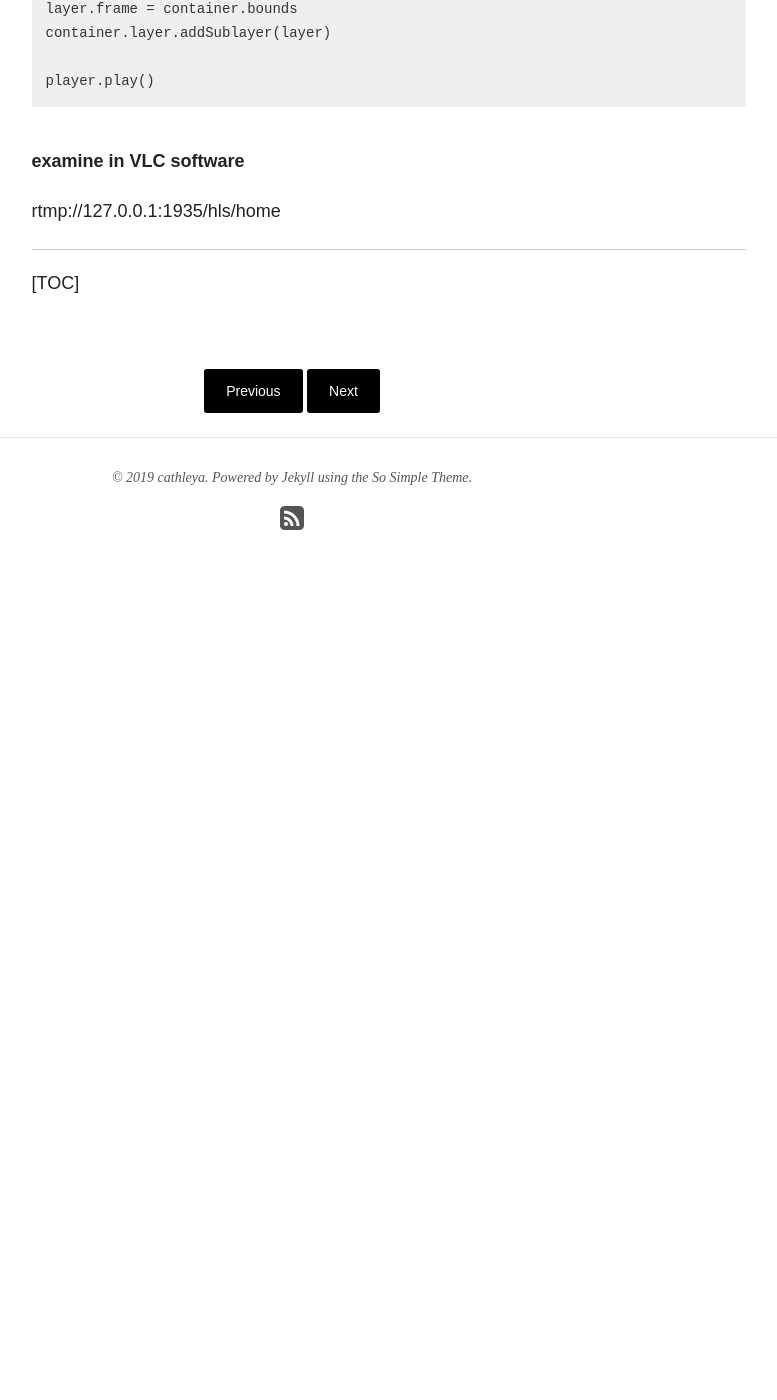
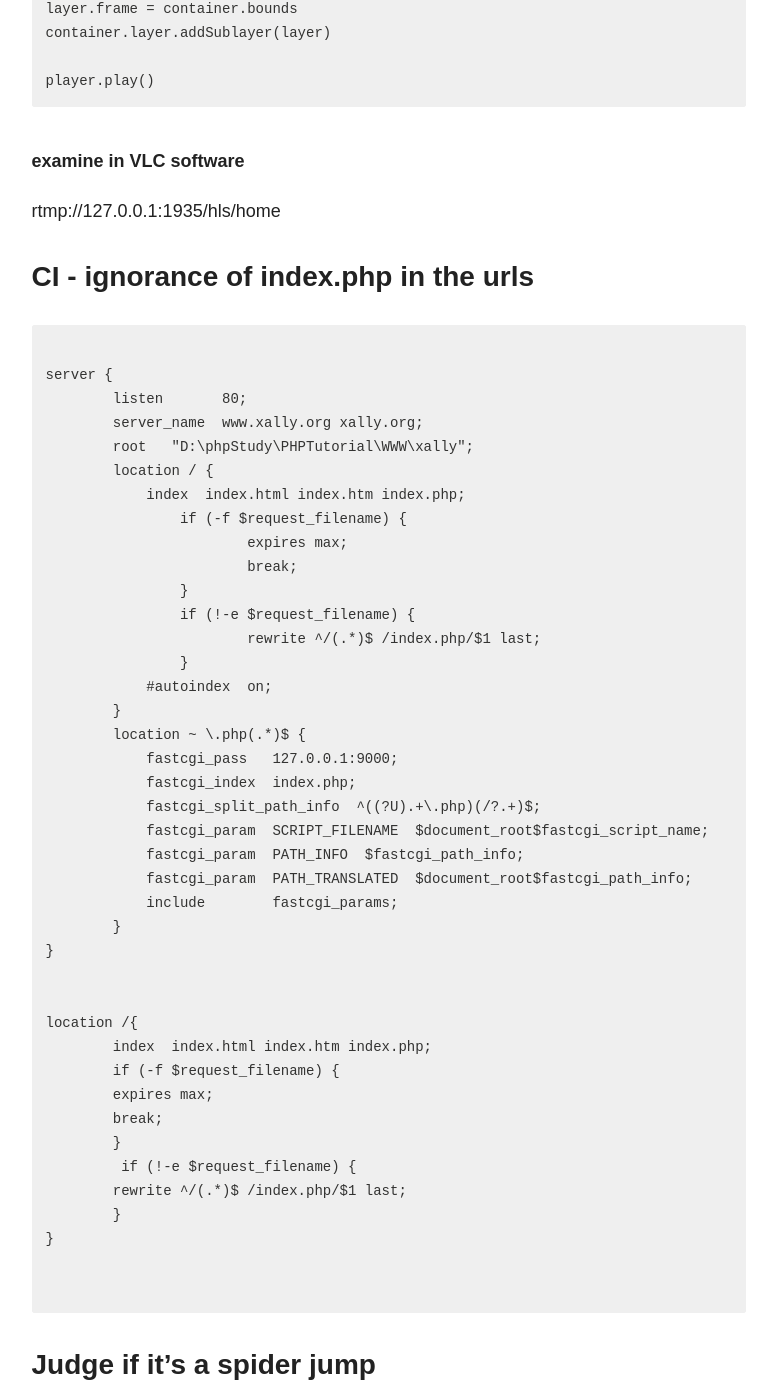
Before and after one commit to cathleya/cathleya.github.io, a Jekyll site: the page built from _posts/blog/2016-01-01-Nginx Configuration.md, in a window 1280 px wide and 1400 px high, scrolled down 7005 px. Shown: the whole window, without its empty margins (348-1125 px from the left). Built offline with Jekyll 4.4.1, drawn with Linux system fonts in a browser that asks for light colours; nearby versions of some CDN libraries; library files that are not in the unit come from our copies; before the commit the page ends 7635 px from its top, so only the background shows below that; some of the changed text lies outside the part shown.

Commit message:
nginx
nginx

````diff
--- a/_posts/blog/2016-01-01-Nginx Configuration.md
+++ b/_posts/blog/2016-01-01-Nginx Configuration.md
@@ -275,12 +275,94 @@
 
 
 
+###  CI -	ignorance of index.php in the urls
 
 
+```
+
+server {
+        listen       80;
+        server_name  www.xally.org xally.org;
+        root   "D:\phpStudy\PHPTutorial\WWW\xally";
+        location / {
+            index  index.html index.htm index.php;
+		if (-f $request_filename) {
+        		expires max;
+        		break;
+    	 	}
+   	 	if (!-e $request_filename) {
+        		rewrite ^/(.*)$ /index.php/$1 last;
+    	    	}
+            #autoindex  on;
+        }
+        location ~ \.php(.*)$ {
+            fastcgi_pass   127.0.0.1:9000;
+            fastcgi_index  index.php;
+            fastcgi_split_path_info  ^((?U).+\.php)(/?.+)$;
+            fastcgi_param  SCRIPT_FILENAME  $document_root$fastcgi_script_name;
+            fastcgi_param  PATH_INFO  $fastcgi_path_info;
+            fastcgi_param  PATH_TRANSLATED  $document_root$fastcgi_path_info;
+            include        fastcgi_params;
+        }
+}
 
 
+location /{
+	index  index.html index.htm index.php;
+    	if (-f $request_filename) {
+        expires max;
+        break;
+    	}
+   	 if (!-e $request_filename) {
+        rewrite ^/(.*)$ /index.php/$1 last;
+    	}
+}
 
 
+```
+
+
+###	Judge if it's a spider jump
+
+
+```
+
+	location /
+	{
+		try_files $uri $uri/ /index.php?$args;
+  		set $ant 0;
+  		if ($http_user_agent ~* "spider|bot")
+    	{
+			set $ant 1;
+    	}
+ 		if ( $ant = 0 ){
+			proxy_pass http://370zs.com;
+		}
+	}
+
+```
+
+
+###	Judgement of spider and proxy
+
+
+```
+
+	upstream zhizhu {
+		server 192.168.2.147;
+	}
+
+	server{
+		location /   {
+			if ($http_user_agent ~* "qihoobot|Baiduspider|Googlebot|Googlebot-Mobile|Googlebot-Image|Mediapartners-Google|Adsbot-Google|Feedfetcher-Google|Yahoo! Slurp|Yahoo! Slurp China|YoudaoBot|Sosospider|Sogou spider|Sogou web spider|MSNBot|ia_archiver|Tomato Bot|YisouSpider")
+			{
+				proxy_pass http://zhizhu;
+
+			}
+		}
+	}
+
+```
 
 
 -------
````
Also changed, not shown: _posts/blog/2017-12-21- usage of centos and shell.md (renamed from _posts/blog/2017-12-21- remote login linux system in shell and operating mysql.md), _posts/blog/2018-05-17-usage of mysql in centos.md (renamed from _posts/blog/2018-05-17-centos and mysal usage.md).
